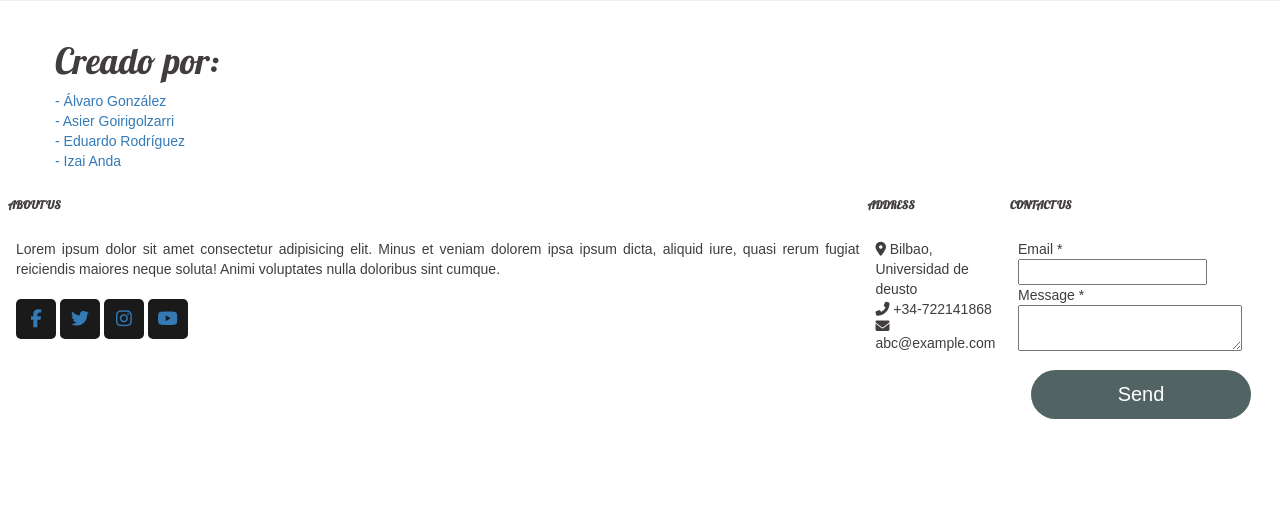
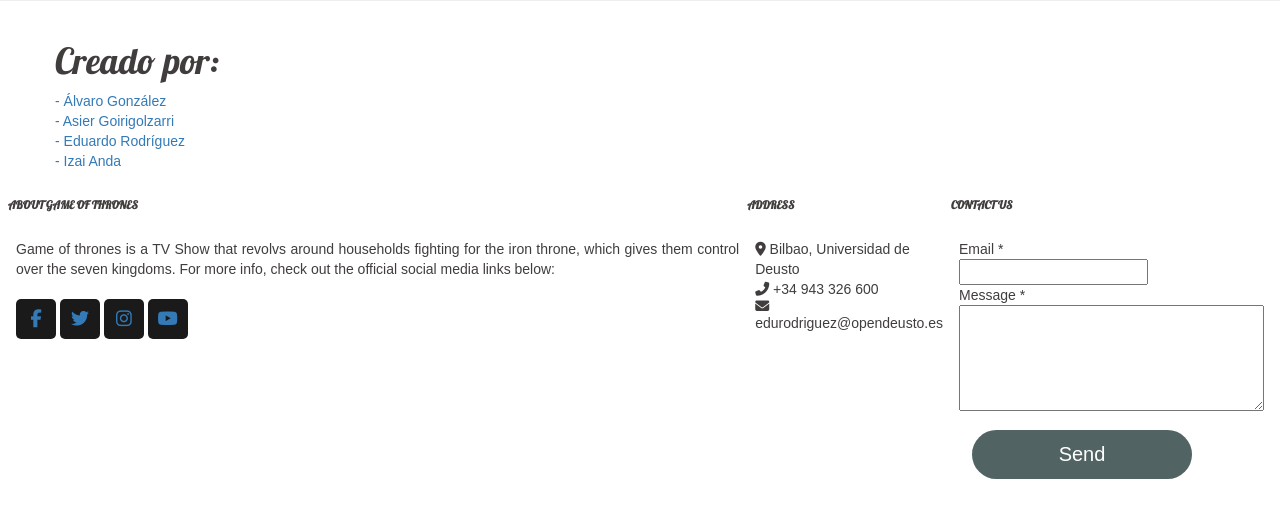
Before and after one commit to alvarogonzalez96/GoT, a Django app: page /about_us/ in a window 1280 px wide. Shown: the part 164-682 px from the top of the page. Run offline with Django 3.2, Linux system fonts and the light colour scheme; some libraries are stand-ins or nearby versions.

Commit message:
footer cambios

```diff
--- a/blog/templates/blog/base.html
+++ b/blog/templates/blog/base.html
@@ -51,14 +51,14 @@
             <div class="main-content">
 
                 <div class="left box">
-                    <h2>About us</h2>
+                    <h2>About Game of Thrones</h2>
                     <div class="content">
-                        <p>Lorem ipsum dolor sit amet consectetur adipisicing elit. Minus et veniam dolorem ipsa ipsum dicta, aliquid iure, quasi rerum fugiat reiciendis maiores neque soluta! Animi voluptates nulla doloribus sint cumque.</p>
+                        <p>Game of thrones is a TV Show that revolvs around households fighting for the iron throne, which gives them control over the seven kingdoms. For more info, check out the official social media links below: </p>
                         <div class="social">
-                            <a href="#"><span class="fab fa-facebook-f"></span></a>
-                            <a href="#"><span class="fab fa-twitter"></span></a>
-                            <a href="#"><span class="fab fa-instagram"></span></a>
-                            <a href="#"><span class="fab fa-youtube"></span></a>
+                            <a href="https://www.facebook.com/GameOfThrones/"><span class="fab fa-facebook-f"></span></a>
+                            <a href="https://twitter.com/GameofThrones"><span class="fab fa-twitter"></span></a>
+                            <a href="https://www.instagram.com/GameOfThrones/"><span class="fab fa-instagram"></span></a>
+                            <a href="https://www.youtube.com/user/GameofThrones"><span class="fab fa-youtube"></span></a>
 
                         </div>
                     </div>
@@ -69,15 +69,15 @@
                     <div class="content">
                         <div class="place">
                             <span class= "fas fa-map-marker-alt"></span>
-                            <span class= "text">Bilbao, Universidad de deusto</span>
+                            <span class= "text">Bilbao, Universidad de Deusto</span>
                         </div>
                         <div class="phone">
                             <span class= "fas fa-phone-alt"></span>
-                            <span class= "text">+34-722141868</span>
+                            <span class= "text">+34 943 326 600</span>
                         </div>
                         <div class="place">
                             <span class= "fas fa-envelope"></span>
-                            <span class= "text">abc@example.com</span>
+                            <span class= "text">edurodriguez@opendeusto.es</span>
                         </div>
                     </div>
                 </div>
@@ -92,7 +92,7 @@
                             </div>
                             <div class="msg">
                                 <div class="text">Message *</div>
-                                <textarea cols="25" rows="2" required></textarea>
+                                <textarea cols="35" rows="5" required></textarea>
                             </div>
                             <div class="btn">
                                 <button type="submit">Send</button>
```
